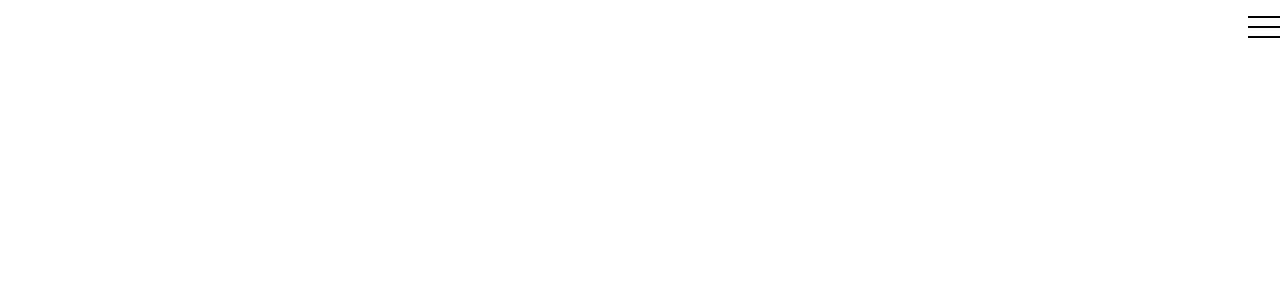
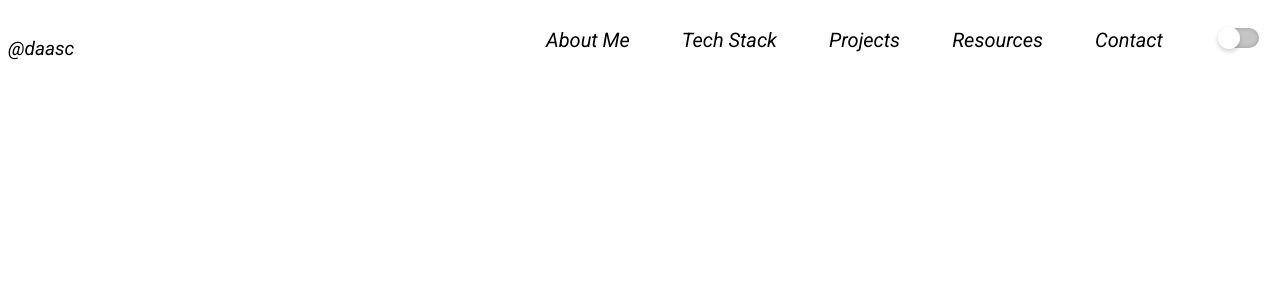
Before and after one commit to daasc/portfolio, a Vue app: page / in a window 1280 px wide. Shown: the top 300 px of the page. Built offline with nearby package versions, Linux system fonts and the light colour scheme.

Commit message:
finished styles navbar

```diff
--- a/src/assets/scss/navbar/index.scss
+++ b/src/assets/scss/navbar/index.scss
@@ -7,11 +7,17 @@
     display: flex;
     position: fixed;
     width: 100%;
-    height: 8vh;
+    height: 10vh;
     justify-content: space-between;
+    .logo {
+      text-decoration: none;
+      color: $black;
+      font-size: 19px;
+    }
     .navbar__mobile {
       cursor: pointer;
       display: block;
+      margin-right: 20px;
       div {
         width: 32px;
         height: 2px;
@@ -20,10 +26,12 @@
       }
     }
     .navbar__itens {
+      transform: translateX(100%);
       display: flex;
       list-style: none;
       position: absolute;
       right: 0;
+      margin-top: 10vh;
       height: 92vh;
       width: 100%;
       flex-direction: column;
@@ -32,6 +40,29 @@
       overflow-x: hidden;
       transition: transform 0.5s ease-in;
 
+      .navbar__links {
+        cursor: pointer;
+        font-size: 20px;
+
+      }
     }
   }
 }
+@media (min-width: $mediaBp1Width) {
+  .navbar {
+
+    align-items: center;
+    .navbar__mobile {
+      display: none;
+    }
+    .navbar__itens{
+      flex-direction: row;
+      position: relative;
+      transform: translateX(0%);
+      height: auto;
+      width: 60%;
+      margin-right: 0px;
+      margin-top: 0px;
+    }
+  }
+}
--- a/src/components/navbar.vue
+++ b/src/components/navbar.vue
@@ -1,11 +1,11 @@
 <template>
   <div>
     <header class="navbar">
-      <a href=""></a>
+      <router-link to="/" class="logo">@daasc</router-link>
       <div class="navbar__mobile" @click="showMenu()">
-        <div class="line1" :class="{line1: menuActive}"></div>
-        <div class="line2" :class="{line2: menuActive}"></div>
-        <div class="line3" :class="{line3: menuActive}"></div>
+        <div :class="{line1: menuActive}"></div>
+        <div :class="{line2: menuActive}"></div>
+        <div :class="{line3: menuActive}"></div>
       </div>
       <ul
         class="navbar__itens"
@@ -16,7 +16,7 @@
         <li class="navbar__links">Projects</li>
         <li class="navbar__links">Resources</li>
         <li class="navbar__links">Contact</li>
-        <li class="navbar__links">Button</li>
+        <li class="navbar__links"><input type="checkbox" name="" id=""></li>
       </ul>
     </header>
   </div>
@@ -36,21 +36,68 @@ export default {
   },
 };
 </script>
-<style lang="scss">
+<style lang="scss" scoped>
 
 .notActive {
-  transform: translateX(100%);
-  li {
-    opacity: 0;
-  }
+  transition: transform 0.5s ease-in;
 }
+.line1 {
+  transition: transform 0.5s ease-in;
+  transform: rotate(-45deg) translate(-8px, 8px);
+}
+.line2 {
+  opacity: 0;
+}
+.line3 {
+  transition: transform 0.5s ease-in;
+    transform: rotate(45deg) translate(-5px, -7px);
 
+}
 .active {
-  transform: translateX(0%);
+  transform: translateX(0%) !important;
 
   li {
     opacity: 1;
-    color: red;
+    cursor: pointer;
+  }
+}
+input[type="checkbox"] {
+  position: relative;
+  width: 40px;
+  height: 20px;
+  -webkit-appearance: none;
+  -webkit-appearance: none;
+  background: #c6c6c6;
+  outline: none;
+  cursor: pointer;
+  border-radius: 20px;
+  box-shadow: inset 0 0 5px rgba(0, 0, 0, 0.2);
+  transition: background 300ms linear;
+
+  // circle
+  &::before {
+    position: absolute;
+    content: "";
+    width: 20px;
+    height: 20px;
+    top: 0px;
+    left: 0px;
+    border-radius: 20px;
+    background-color: #fff;
+    transform: scale(1.1);
+    box-shadow: 0 2px 5px rgba(0, 0, 0, 0.2);
+    transition: left 300ms linear;
+  }
+
+  // move to right
+  &:checked {
+    background: rgb(48, 48, 48);
+
+
+    &::before {
+      left: 25px;
+      background-color: #fff;
+    }
   }
 }
 </style>
```
